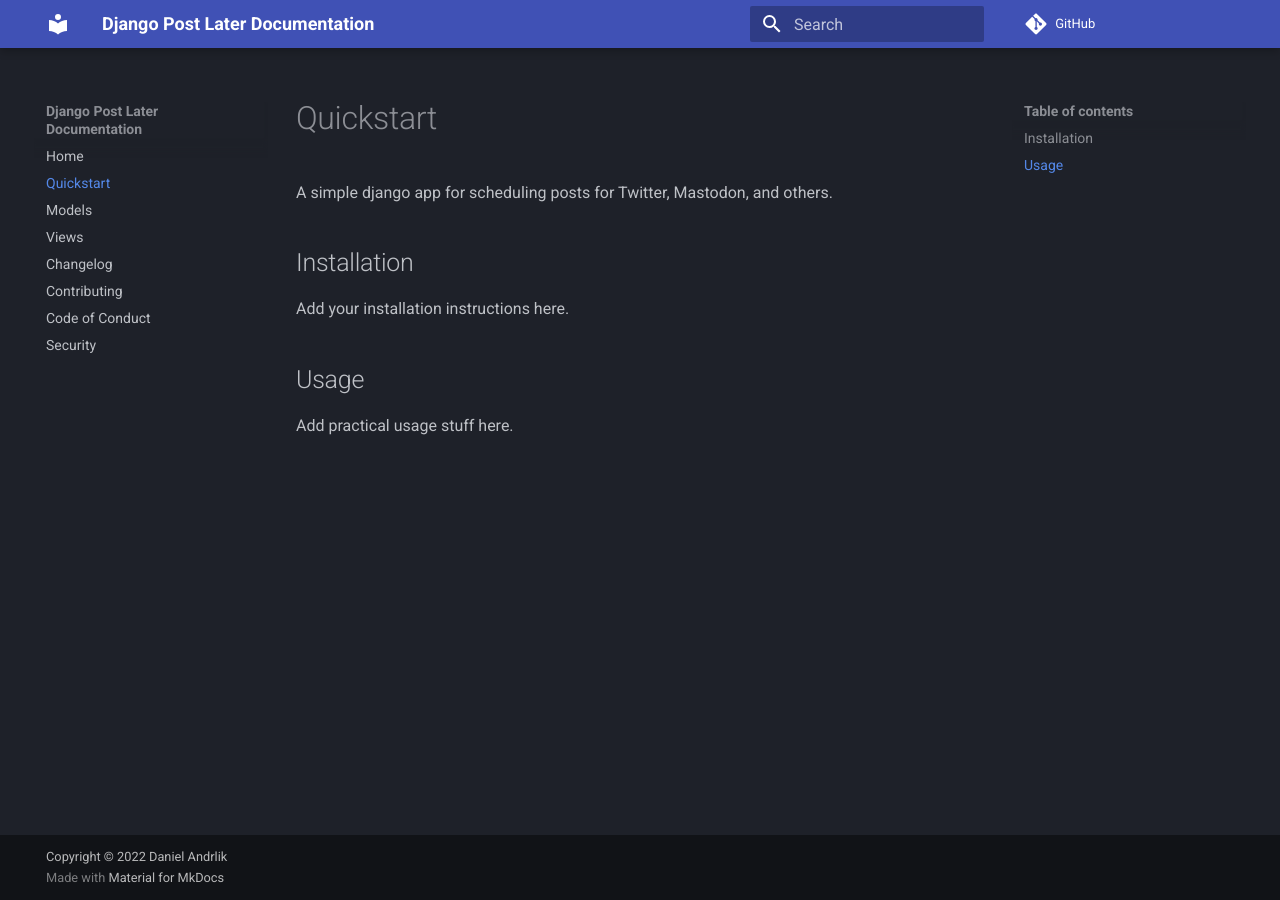
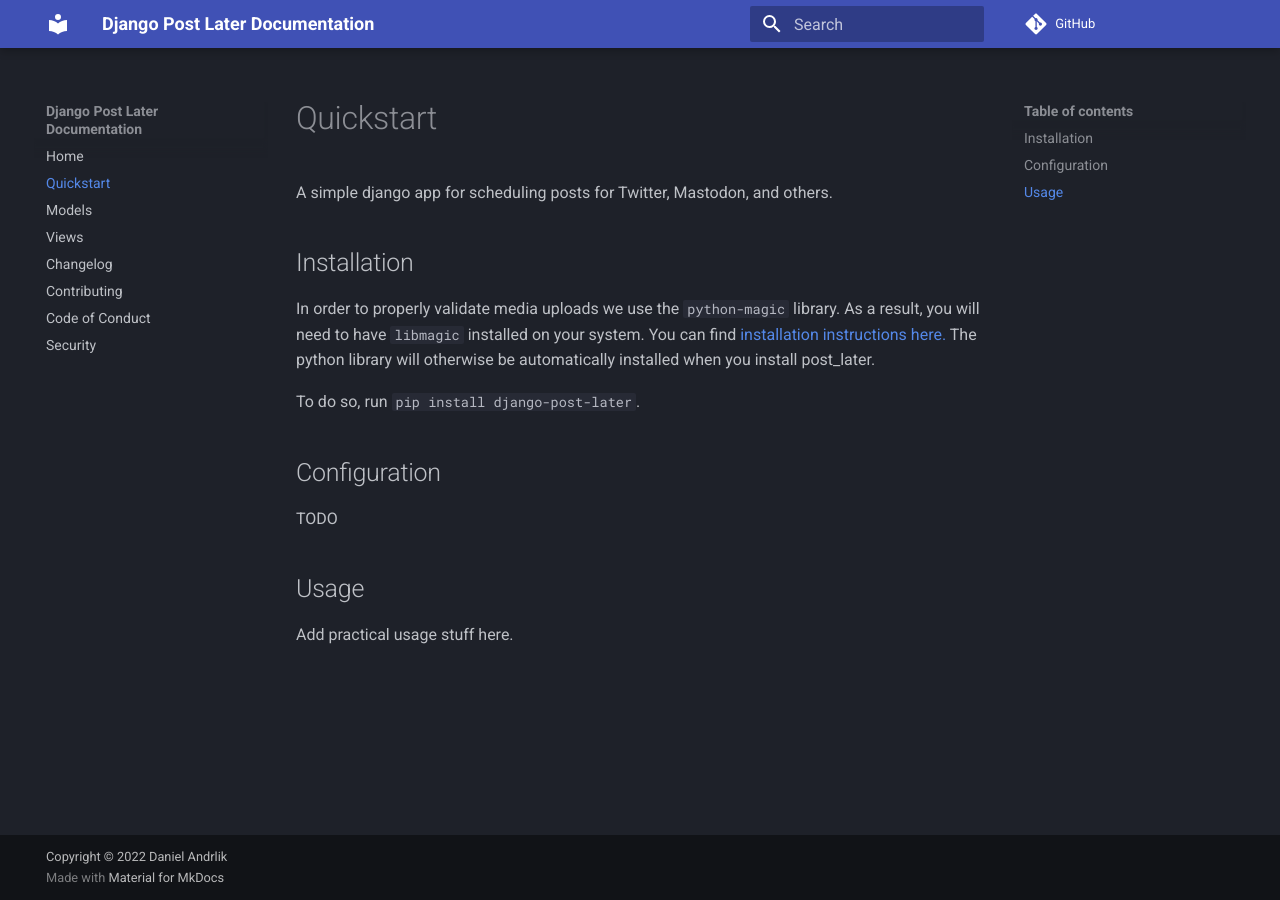
Before and after one commit to andrlik/django-post-later, an MkDocs documentation site: the page built from docs/quickstart.md, in a window 1280 px wide. Built offline with MkDocs 1.6.1 and Material for MkDocs 9.7.7, drawn with Linux system fonts in a browser that asks for light colours; comment, search, counter and statistics services are not loaded.

Commit message:
WIP add python-magic for file type detection.

```diff
--- a/docs/quickstart.md
+++ b/docs/quickstart.md
@@ -4,7 +4,13 @@ A simple django app for scheduling posts for Twitter, Mastodon, and others.
 
 ## Installation
 
-Add your installation instructions here.
+In order to properly validate media uploads we use the `python-magic` library. As a result, you will need to have `libmagic` installed on your system. You can find [installation instructions here.](https://pypi.org/project/python-magic/) The python library will otherwise be automatically installed when you install post_later.
+
+To do so, run `pip install django-post-later`.
+
+## Configuration
+
+TODO
 
 ## Usage
 
--- a/pyproject.toml
+++ b/pyproject.toml
@@ -30,6 +30,7 @@ pillow = "^9.3.0"
 django-stubs-ext = "^0.7.0"
 django-model-utils = "^4.2.0"
 blurhash-python = "^1.1.3"
+python-magic = "^0.4.27"
 
 
 [tool.poetry.dev-dependencies]
```
Also changed, not shown: 2 other files.
